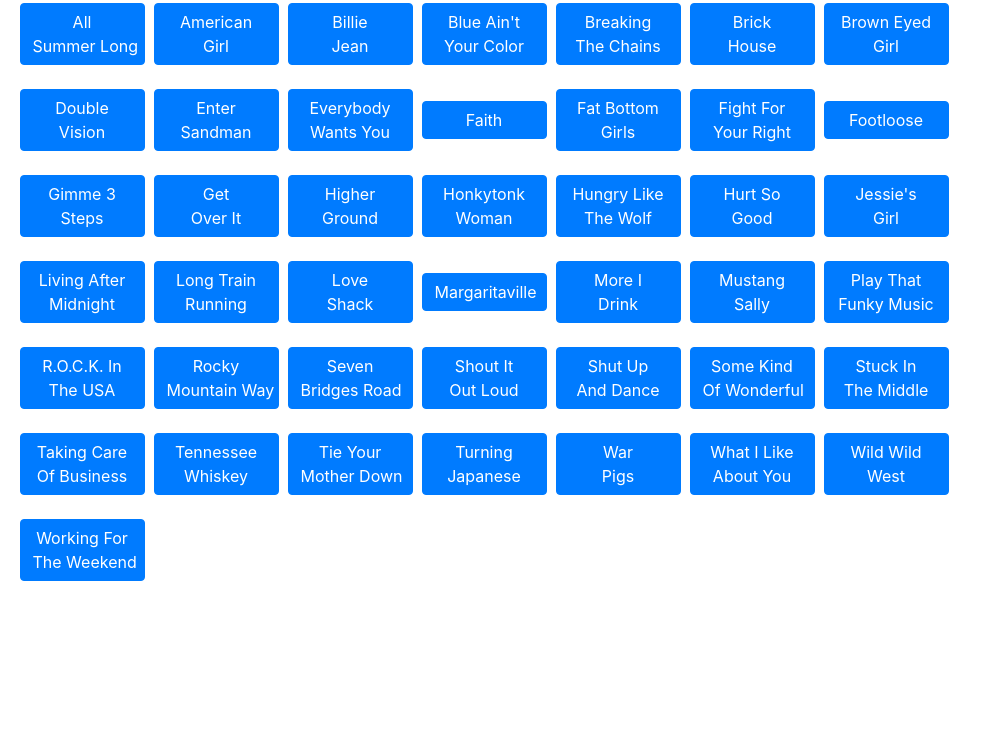
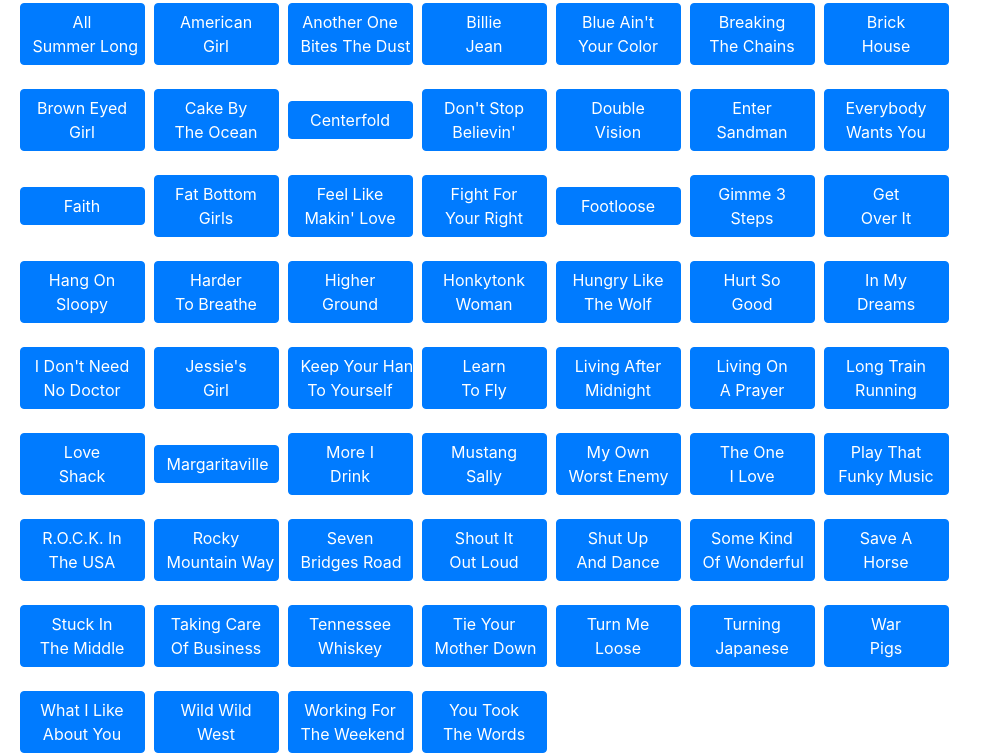
Before and after one commit to GHMusicalCoder/TTGLyrics, a plain HTML site: page index.html in a window 1280 px wide. Shown: the part 45-800 px from the top of the page, without its empty margins (0-992 px from the left). Drawn offline with Linux system fonts and the light colour scheme.

Commit message:
added several new songs -

```diff
--- a/index.html
+++ b/index.html
@@ -16,31 +16,45 @@
             // format of a song entry is file name (without html), button info in html
             songList.push(['allsummer','All<br/>Summer Long']);
 			songList.push(['amergirl','American<br/>Girl']);
+			songList.push(['anotherbite','Another One<br/>Bites The Dust']);
             songList.push(['billiejean','Billie<br/>Jean']);
             songList.push(['bluecolor','Blue Ain\'t<br/>Your Color']);
             songList.push(['breakchain','Breaking<br/>The Chains']);
             songList.push(['brickhouse','Brick<br/>House']);
             songList.push(['browneye','Brown Eyed<br/>Girl']);
+			songList.push(['cakeocean','Cake By<br/>The Ocean']);
+			songList.push(['centerfold','Centerfold']);
+			songList.push(['dontstop','Don\'t Stop<br/>Believin\'']);
             songList.push(['doublevision','Double<br/>Vision']);
             songList.push(['entersand','Enter<br/>Sandman']);
             songList.push(['everybody','Everybody<br/>Wants You']);
             songList.push(['faith','Faith']);
             songList.push(['fatbottom','Fat Bottom<br/>Girls']);
+			songList.push(['feelmakelove','Feel Like<br/>Makin\' Love']);
             songList.push(['fightright','Fight For<br/>Your Right']);
 			songList.push(['footloose','Footloose']);
             songList.push(['gimme3steps','Gimme 3<br/>Steps']);
             songList.push(['getoverit','Get<br/>Over It']);
+			songList.push(['sloopy','Hang On<br/>Sloopy']);
+			songList.push(['harder2breathe','Harder<br/>To Breathe']);
             songList.push(['highground','Higher<br/>Ground']);
             songList.push(['honkytonkwoman','Honkytonk<br/>Woman']);
             songList.push(['hungrywolf','Hungry Like<br/>The Wolf']);
 			songList.push(['hurtgood','Hurt So<br/>Good']);
-            songList.push(['jessiegirl','Jessie\'s<br/>Girl']);
-            songList.push(['livmidnight','Living After<br/>Midnight']);
+			songList.push(['inmydreams','In My<br/>Dreams']);
+            songList.push(['nodoctor','I Don\'t Need<br/>No Doctor']);
+			songList.push(['jessiegirl','Jessie\'s<br/>Girl']);
+			songList.push(['keephands','Keep Your Hands<br/>To Yourself']);
+			songList.push(['learn2fly','Learn<br/>To Fly']);
+			songList.push(['livmidnight','Living After<br/>Midnight']);
+            songList.push(['livprayer','Living On<br/>A Prayer']);
             songList.push(['longtrain','Long Train<br/>Running']);
             songList.push(['loveshack','Love<br/>Shack']);
             songList.push(['margaritaville','Margaritaville']);
             songList.push(['moredrink','More I<br/>Drink']);
             songList.push(['mustangsally','Mustang<br/>Sally']);
+			songList.push(['ownworst','My Own<br/>Worst Enemy']);
+			songList.push(['oneilove','The One<br/>I Love']);
             songList.push(['funkymusic','Play That<br/>Funky Music']);
 			songList.push(['rockusa','R.O.C.K. In<br/>The USA']);
 			songList.push(['rockymtnway','Rocky<br/>Mountain Way']);
@@ -48,15 +62,18 @@
             songList.push(['shoutoutloud','Shout It<br/>Out Loud']);
             songList.push(['shutupdance','Shut Up<br/>And Dance']);
             songList.push(['wonderful','Some Kind<br/>Of Wonderful']);
+			songList.push(['Save A Horse','Save A<br/>Horse']);
             songList.push(['stuckmiddle','Stuck In<br/>The Middle']);
 			songList.push(['takecarebiz','Taking Care<br/>Of Business']);
             songList.push(['tenwhiskey','Tennessee<br/>Whiskey']);
             songList.push(['tiemother','Tie Your<br/>Mother Down']);
-            songList.push(['turnjap','Turning<br/>Japanese']);
+            songList.push(['turnloose','Turn Me<br/>Loose']);
+			songList.push(['turnjap','Turning<br/>Japanese']);
             songList.push(['warpig','War<br/>Pigs']);
             songList.push(['likeaboutyou','What I Like<br/>About You']);
             songList.push(['wildwest','Wild Wild<br/>West']);
             songList.push(['workweekend','Working For<br/>The Weekend']);
+			songList.push(['tookthewords','You Took<br/>The Words']);
             $(document).ready(function() {
                 $html = '';
                 counter = 0;
```
